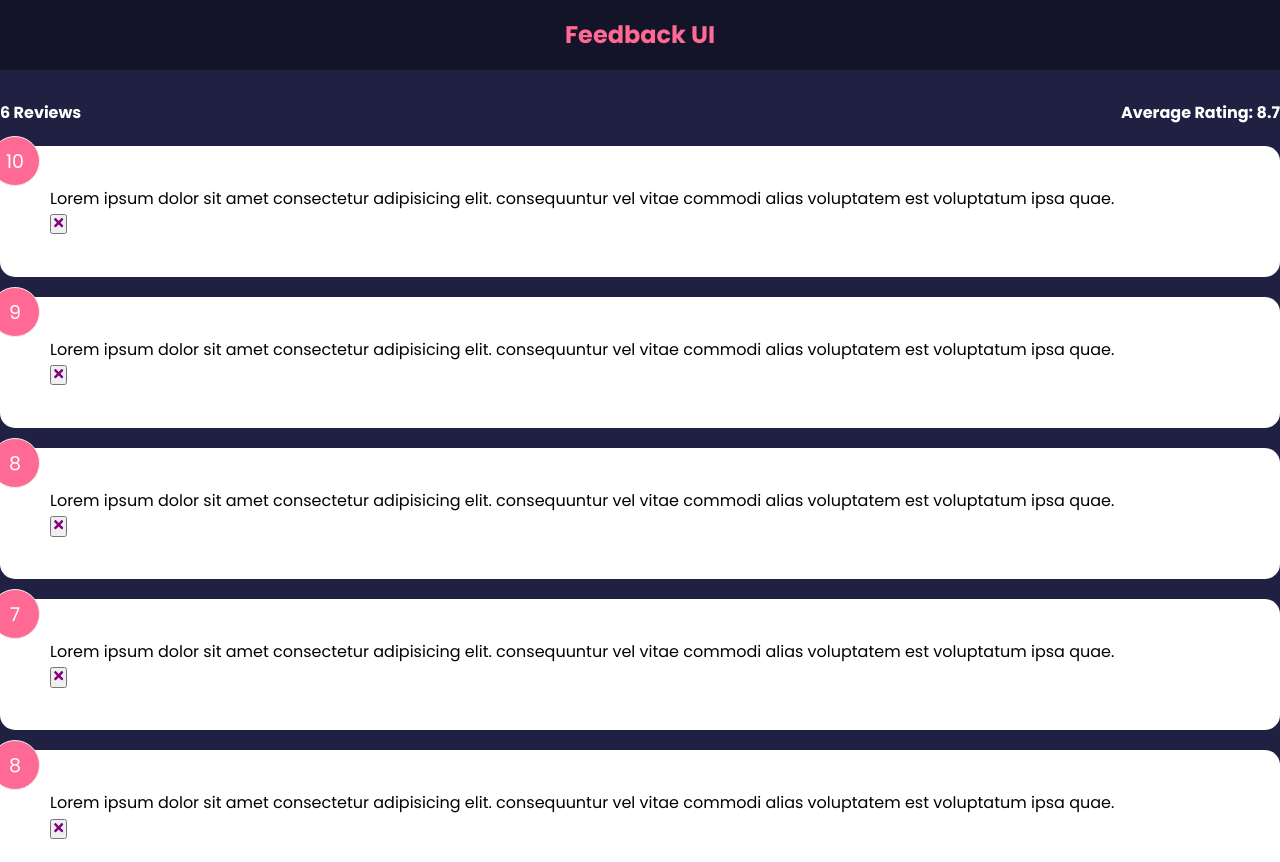
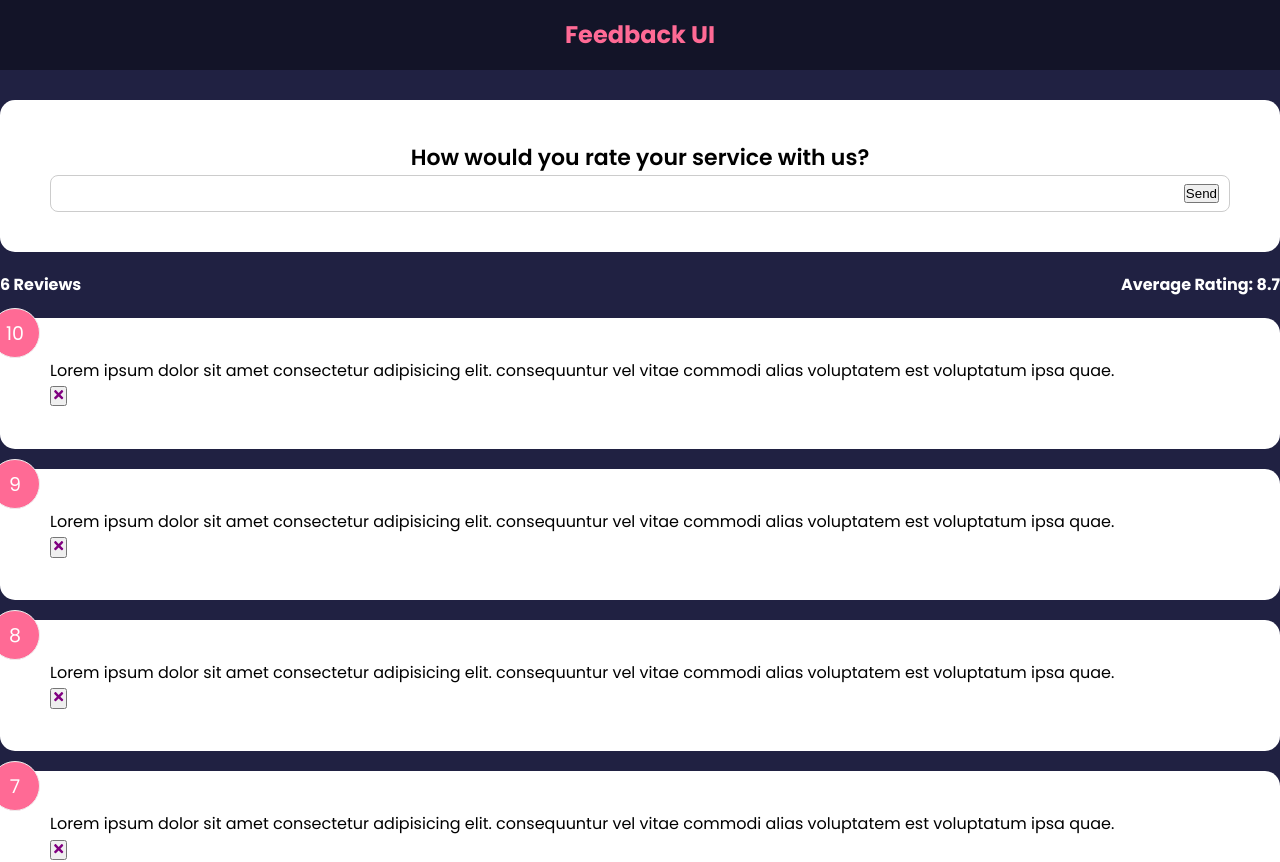
Before and after one commit to Samuellaudev/feedback-app, a React (Create React App) app: page / in a window 1280 px wide. Shown: the top 862 px of the page. Built offline with nearby package versions, Linux system fonts and the light colour scheme.

Commit message:
19. Form Input & State 6 分鐘 (FeedbackForm.jsx; onChange)

```diff
--- a/src/App.js
+++ b/src/App.js
@@ -2,6 +2,7 @@
 import Header from "./components/Header";
 import FeedbackList from "./components/FeedbackList";
 import FeedbackStats from "./components/FeedbackStats";
+import FeedbackForm from "./components/FeedbackForm";
 import FeedbackData from "./data/FeedbackData";
 
 function App() {
@@ -14,6 +15,7 @@
   return (
     <>
       <Header />
+      <FeedbackForm />
       <FeedbackStats feedbacks={feedbacks} />
       <FeedbackList feedbacks={feedbacks} handleDelete={deleteFeedback} />
     </>
--- /dev/null
+++ b/src/components/FeedbackForm.jsx
@@ -0,0 +1,24 @@
+import { useState } from "react";
+import PropTypes from "prop-types";
+import Card from "./shared/Card";
+
+function FeedbackForm() {
+  const [text, setText] = useState("");
+  const handleChange = (e) => {
+    setText(e.target.value);
+  };
+  return (
+    <Card>
+      <form>
+        <h2>How would you rate your service with us?</h2>
+        {/* todo - rating select component */}
+        <div className="input-group">
+          <input onChange={handleChange} type="text" value={text} />
+          <button type="submit">Send</button>
+        </div>
+      </form>
+    </Card>
+  );
+}
+
+export default FeedbackForm;
```
